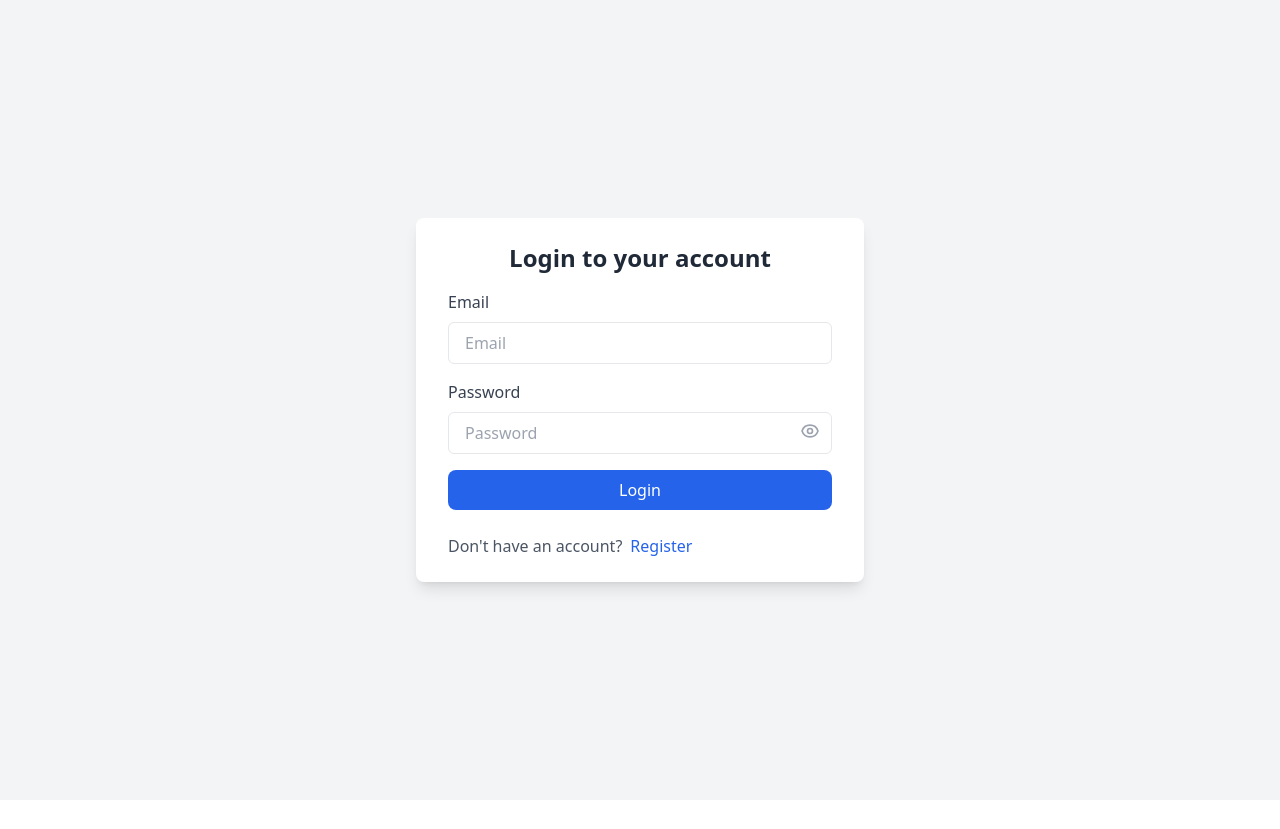
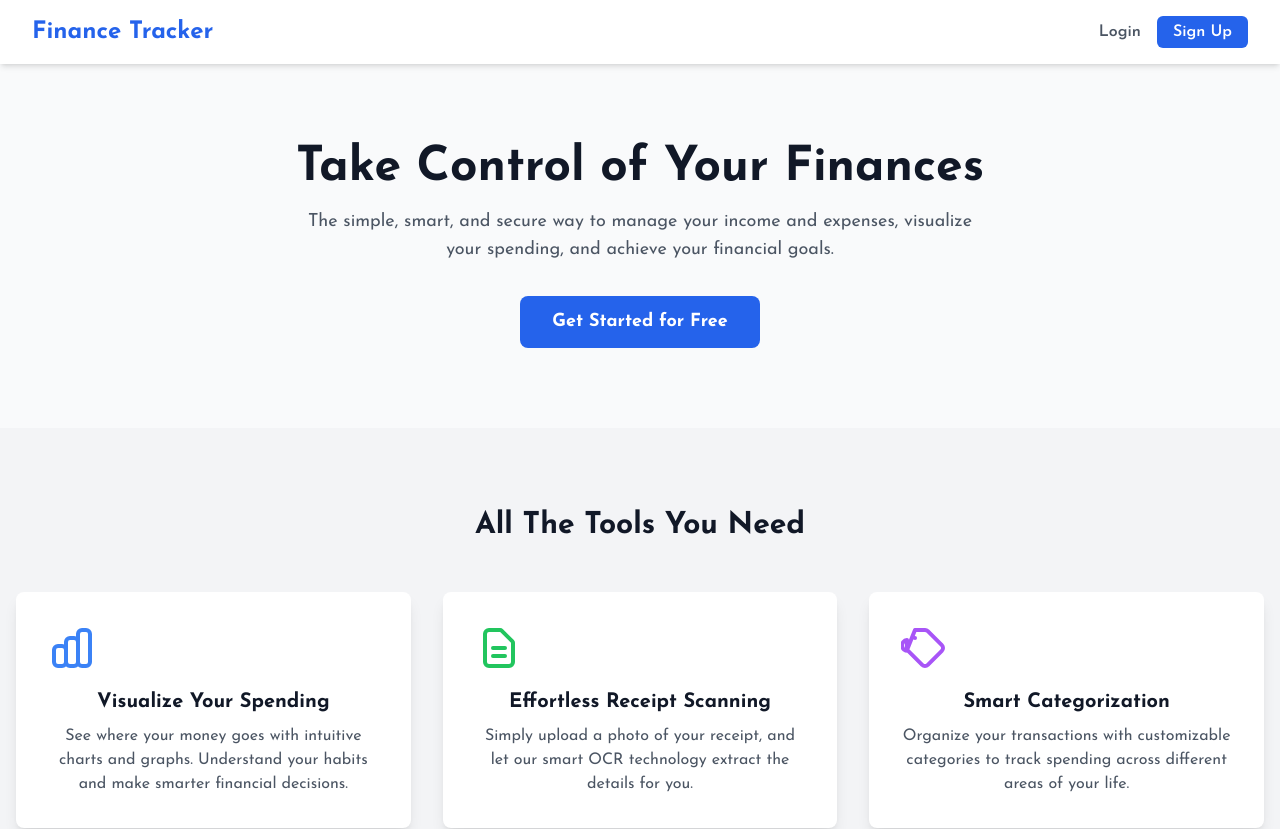
Before and after one commit to sai-maker-cloud/paisable, a React (Vite) app in the folder frontend/: page / in a window 1280 px wide. Before the commit this address led to /login. Shown: the top 829 px of the page. Before the commit the page ends 800 px from the top, so only its background shows below. Built offline with nearby package versions, Linux system fonts and the light colour scheme.

Commit message:
feat: enhance registration validation with domain checks and add welcome page

```diff
--- a/frontend/src/App.jsx
+++ b/frontend/src/App.jsx
@@ -1,26 +1,21 @@
 import React from 'react';
-import { Routes, Route, Navigate } from 'react-router-dom';
+import { Routes, Route } from 'react-router-dom';
 import LoginPage from './pages/LoginPage';
 import RegisterPage from './pages/RegisterPage';
 import DashboardPage from './pages/DashboardPage';
 import TransactionsPage from './pages/TransactionsPage';
 import ReceiptsPage from './pages/ReceiptsPage';
+import WelcomePage from './pages/WelcomePage';
 import ProtectedRoute from './components/ProtectedRoute';
 import Layout from './components/Layout';
-import useAuth from './hooks/useAuth';
-
-const Home = () => {
-  const { user } = useAuth();
-  return user ? <Navigate to="/dashboard" /> : <Navigate to="/login" />;
-};
 
 function App() {
   return (
     <Routes>
       {/* Public Routes */}
+      <Route path="/" element={<WelcomePage />} />
       <Route path="/login" element={<LoginPage />} />
       <Route path="/register" element={<RegisterPage />} />
-      <Route path="/" element={<Home />} />
 
       {/* Protected Routes Wrapper */}
       <Route
@@ -30,7 +25,6 @@ function App() {
           </ProtectedRoute>
         }
       >
-        {/* All routes nested here will share the Layout and be protected */}
         <Route path="/dashboard" element={<DashboardPage />} />
         <Route path="/transactions" element={<TransactionsPage />} />
         <Route path="/receipts" element={<ReceiptsPage />} />
--- a/frontend/src/contexts/AuthContext.jsx
+++ b/frontend/src/contexts/AuthContext.jsx
@@ -7,7 +7,6 @@ const AuthContext = createContext();
 export const AuthProvider = ({ children }) => {
   const [user, setUser] = useState(null);
   const [token, setToken] = useState(localStorage.getItem('token'));
-  // Add a loading state to handle the initial auth check
   const [loading, setLoading] = useState(true);
   const navigate = useNavigate();
 
@@ -16,14 +15,13 @@ export const AuthProvider = ({ children }) => {
       const storedToken = localStorage.getItem('token');
       if (storedToken) {
         setToken(storedToken);
-        // Set the token for all future api requests
         api.defaults.headers.common['Authorization'] = `Bearer ${storedToken}`;
         try {
           // Check if the token is valid by fetching user data
           const response = await api.get('/auth/me');
           setUser(response.data);
         } catch (error) {
-          // If token is invalid, clear it
+          // Clear invalid token
           console.error("Token verification failed", error);
           localStorage.removeItem('token');
           setUser(null);
@@ -49,7 +47,6 @@ export const AuthProvider = ({ children }) => {
       navigate('/dashboard');
     } catch (error) {
       console.error('Login failed', error.response?.data);
-      // You should handle the error, e.g., show a notification
     }
   };
 
@@ -66,6 +63,7 @@ export const AuthProvider = ({ children }) => {
       navigate('/dashboard');
     } catch (error) {
       console.error('Signup failed', error.response?.data);
+      throw new Error(error.response?.data?.message || 'Signup failed. Please try again.');
     }
   };
 
@@ -77,7 +75,6 @@ export const AuthProvider = ({ children }) => {
     navigate('/login');
   };
 
-  // Make sure to provide the new loading state
   return (
     <AuthContext.Provider value={{ user, token, loading, login, signup, logout }}>
       {children}
--- a/frontend/src/index.css
+++ b/frontend/src/index.css
@@ -1,3 +1,5 @@
+@import url('https://fonts.googleapis.com/css2?family=Josefin+Sans:ital,wght@0,100..700;1,100..700&family=Merriweather:ital,opsz,wght@0,18..144,300..900;1,18..144,300..900&family=Montserrat:ital,wght@0,100..900;1,100..900&display=swap');
+
 @tailwind base;
 @tailwind components;
 @tailwind utilities;
--- a/frontend/src/pages/RegisterPage.jsx
+++ b/frontend/src/pages/RegisterPage.jsx
@@ -7,6 +7,8 @@ export default function RegisterPage() {
   const [email, setEmail] = useState('');
   const [password, setPassword] = useState('');
   const [errors, setErrors] = useState({});
+  // State for server-side errors
+  const [serverError, setServerError] = useState('');
   const { signup } = useAuth();
 
   const validate = () => {
@@ -14,6 +16,13 @@ export default function RegisterPage() {
     const emailRegex = /^[^\s@]+@[^\s@]+\.[^\s@]+$/;
     if (!emailRegex.test(email)) {
       newErrors.email = 'Please enter a valid email address.';
+    } else {
+      // Frontend blacklist for instant feedback
+      const domain = email.split('@')[1];
+      const blockedDomains = ['example.com', 'test.com', 'invalid.com'];
+      if (blockedDomains.includes(domain)) {
+        newErrors.email = 'This email domain is not allowed.';
+      }
     }
 
     if (password.length < 8 || password.length > 16) {
@@ -28,21 +37,29 @@ export default function RegisterPage() {
     return newErrors;
   };
 
-  const handleSubmit = (e) => {
+  const handleSubmit = async (e) => {
     e.preventDefault();
+    setServerError(''); // Clear previous server errors
     const validationErrors = validate();
     if (Object.keys(validationErrors).length > 0) {
       setErrors(validationErrors);
       return;
     }
     setErrors({});
-    signup(email, password);
+
+    // The signup function in AuthContext needs to be updated to handle errors
+    try {
+      await signup(email, password);
+    } catch (error) {
+      setServerError(error.message);
+    }
   };
 
   return (
     <div className="flex items-center justify-center min-h-screen bg-gray-100 dark:bg-gray-900">
       <div className="px-8 py-6 text-left bg-white dark:bg-gray-800 shadow-lg rounded-lg w-full max-w-md">
         <h3 className="text-2xl font-bold text-center text-gray-800 dark:text-gray-200">Create an account</h3>
+        {serverError && <p className="text-center text-red-500 bg-red-100 dark:bg-red-900/50 p-2 rounded-md my-4">{serverError}</p>}
         <form onSubmit={handleSubmit}>
           <div className="mt-4">
             <div>
--- /dev/null
+++ b/frontend/src/pages/WelcomePage.jsx
@@ -0,0 +1,69 @@
+import React, { useEffect } from 'react';
+import { Link, useNavigate } from 'react-router-dom';
+import useAuth from '../hooks/useAuth';
+
+const ChartIcon = () => <svg className="h-12 w-12 text-blue-500" fill="none" viewBox="0 0 24 24" stroke="currentColor"><path strokeLinecap="round" strokeLinejoin="round" strokeWidth={2} d="M9 19v-6a2 2 0 00-2-2H5a2 2 0 00-2 2v6a2 2 0 002 2h2a2 2 0 002-2zm0 0V9a2 2 0 012-2h2a2 2 0 012 2v10m-6 0a2 2 0 002 2h2a2 2 0 002-2m0 0V5a2 2 0 012-2h2a2 2 0 012 2v14a2 2 0 01-2 2h-2a2 2 0 01-2-2z" /></svg>;
+const ReceiptIcon = () => <svg className="h-12 w-12 text-green-500" fill="none" viewBox="0 0 24 24" stroke="currentColor"><path strokeLinecap="round" strokeLinejoin="round" strokeWidth={2} d="M9 12h6m-6 4h6m2 5H7a2 2 0 01-2-2V5a2 2 0 012-2h5.586a1 1 0 01.707.293l5.414 5.414a1 1 0 01.293.707V19a2 2 0 01-2 2z" /></svg>;
+const CategoryIcon = () => <svg className="h-12 w-12 text-purple-500" fill="none" viewBox="0 0 24 24" stroke="currentColor"><path strokeLinecap="round" strokeLinejoin="round" strokeWidth={2} d="M7 7h.01M7 3h5c.512 0 1.024.195 1.414.586l7 7a2 2 0 010 2.828l-7 7a2 2 0 01-2.828 0l-7-7A2 2 0 013 8v5z" /></svg>;
+
+const FeatureCard = ({ icon, title, children }) => (
+  <div className="p-8 bg-white dark:bg-gray-800 rounded-lg shadow-lg text-center">
+    {icon}
+    <h3 className="mt-4 text-xl font-bold text-gray-900 dark:text-white">{title}</h3>
+    <p className="mt-2 text-gray-600 dark:text-gray-400">{children}</p>
+  </div>
+);
+
+export default function WelcomePage() {
+  const { user } = useAuth();
+  const navigate = useNavigate();
+
+  useEffect(() => {
+    if (user) {
+      navigate('/dashboard');
+    }
+  }, [user, navigate]);
+
+  return (
+    <div className="bg-gray-50 dark:bg-gray-900 min-h-screen font-montserrat">
+      {/* Header */}
+      <header className="py-4 px-8 flex justify-between items-center bg-white dark:bg-gray-800 shadow-md">
+        <h1 className="text-2xl font-bold text-blue-600 dark:text-blue-400">Finance Tracker</h1>
+        <div className="space-x-4">
+          <Link to="/login" className="text-gray-600 dark:text-gray-300 hover:text-blue-600 dark:hover:text-blue-400 font-semibold">Login</Link>
+          <Link to="/register" className="bg-blue-600 text-white px-4 py-2 rounded-md font-semibold hover:bg-blue-700">Sign Up</Link>
+        </div>
+      </header>
+
+      {/* Hero Section */}
+      <main className="text-center py-20 px-4">
+        <h2 className="text-5xl font-bold text-gray-900 dark:text-white">Take Control of Your Finances</h2>
+        <p className="mt-4 text-lg text-gray-600 dark:text-gray-400 max-w-2xl mx-auto">The simple, smart, and secure way to manage your income and expenses, visualize your spending, and achieve your financial goals.</p>
+        <Link to="/register" className="mt-8 inline-block bg-blue-600 text-white px-8 py-3 rounded-lg font-bold text-lg hover:bg-blue-700">Get Started for Free</Link>
+      </main>
+
+      {/* Features Section */}
+      <section className="py-20 bg-gray-100 dark:bg-gray-800/50">
+        <div className="max-w-7xl mx-auto px-4">
+          <h3 className="text-center text-3xl font-bold text-gray-900 dark:text-white mb-12">All The Tools You Need</h3>
+          <div className="grid grid-cols-1 md:grid-cols-3 gap-8">
+            <FeatureCard icon={<ChartIcon />} title="Visualize Your Spending">
+              See where your money goes with intuitive charts and graphs. Understand your habits and make smarter financial decisions.
+            </FeatureCard>
+            <FeatureCard icon={<ReceiptIcon />} title="Effortless Receipt Scanning">
+              Simply upload a photo of your receipt, and let our smart OCR technology extract the details for you.
+            </FeatureCard>
+            <FeatureCard icon={<CategoryIcon />} title="Smart Categorization">
+              Organize your transactions with customizable categories to track spending across different areas of your life.
+            </FeatureCard>
+          </div>
+        </div>
+      </section>
+
+      {/* Footer */}
+      <footer className="py-8 text-center text-gray-500 dark:text-gray-400">
+        <p>&copy; {new Date().getFullYear()} Finance Tracker. All Rights Reserved.</p>
+      </footer>
+    </div>
+  );
+}
--- a/frontend/tailwind.config.js
+++ b/frontend/tailwind.config.js
@@ -6,7 +6,11 @@ export default {
     "./src/**/*.{js,ts,jsx,tsx}",
   ],
   theme: {
-    extend: {},
+    extend: {
+      fontFamily: {
+        sans: ['Josefin Sans', 'sans-serif'],
+      },
+    },
   },
   plugins: [],
 }
```
Also changed, not shown: 1 other file (tests, documents, lock files or other folders).
